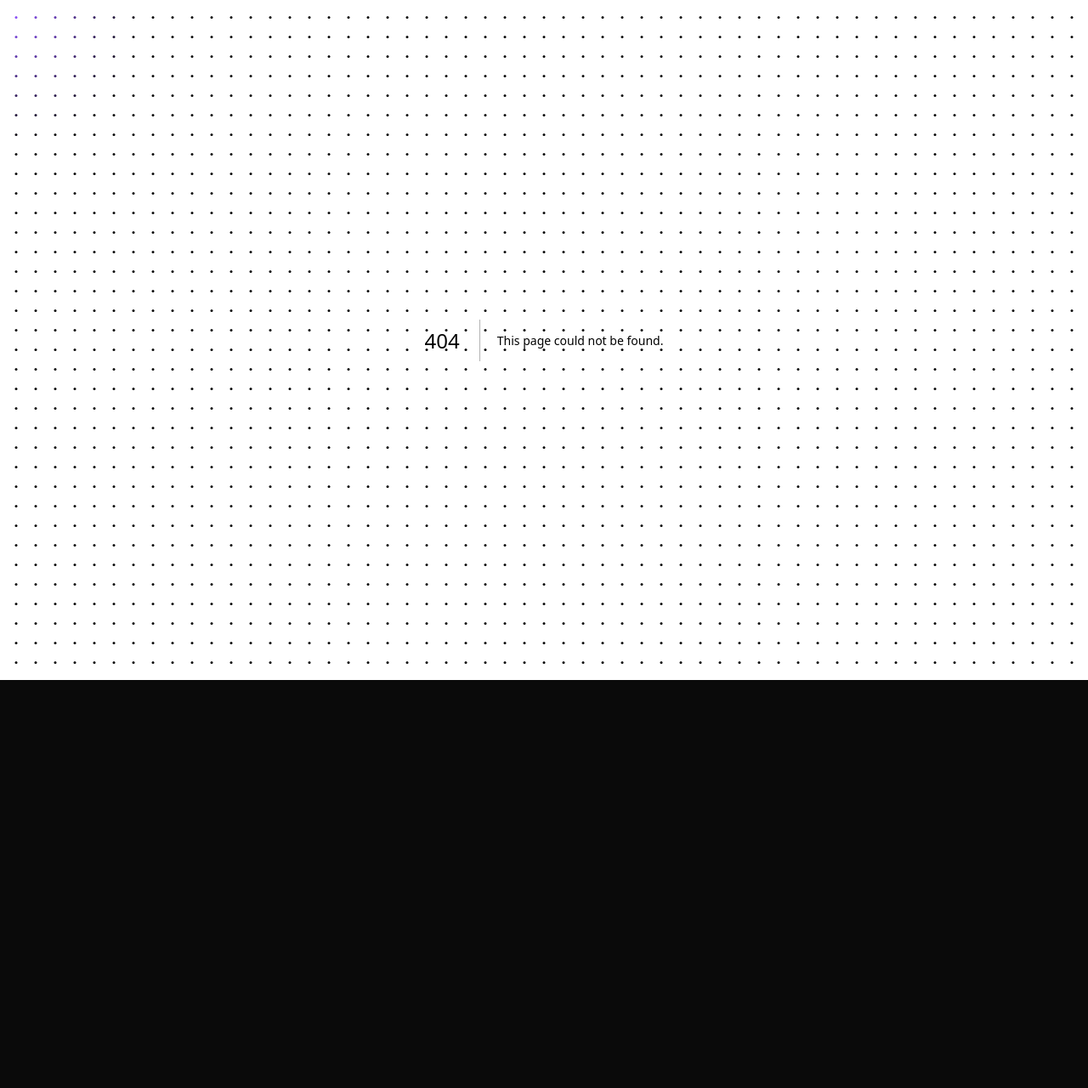
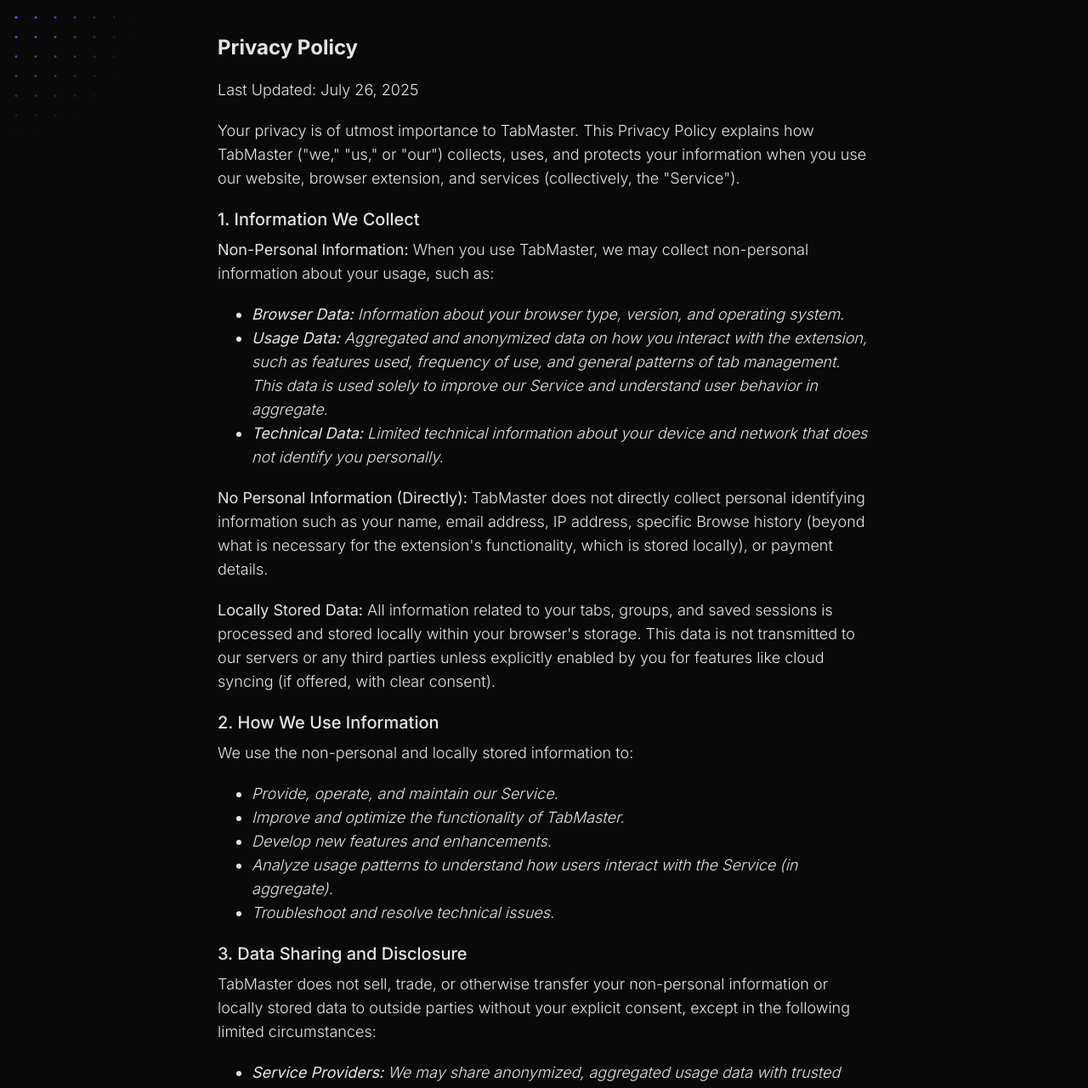
Before and after one commit to Ferdus615/TabMaster, a Next.js app: page /privacy in a window 1280 px wide. Before the commit this address had no page. Shown: the top 1280 px of the page at 85% size. Before the commit the page ends 800 px from the top, so only its background shows below. Built offline with nearby package versions, Linux system fonts and the light colour scheme.

Commit message:
privacy page done

```diff
--- /dev/null
+++ b/app/(footerPage)/privacy/page.jsx
@@ -0,0 +1,8 @@
+import PrivacyPage from "@/components/footerPages/PrivacyPage";
+import React from "react";
+
+function page() {
+  return <PrivacyPage />;
+}
+
+export default page;
--- a/app/terms/page.jsx
+++ b/app/(footerPage)/terms/page.jsx
@@ -2,11 +2,7 @@
 import Terms from "@/components/footerPages/TermsPage";
 
 function terms() {
-  return (
-    <div>
-      <Terms />
-    </div>
-  );
+  return <Terms />;
 }
 
 export default terms;
--- /dev/null
+++ b/components/footerPages/PrivacyPage.jsx
@@ -0,0 +1,141 @@
+import React from "react";
+
+function PrivacyPage() {
+  return (
+    <div className="max-w-3xl mx-auto my-10">
+      <h1>Privacy Policy</h1>
+      <p class="last-updated">Last Updated: July 26, 2025</p>
+
+      <p>
+        Your privacy is of utmost importance to TabMaster. This Privacy Policy
+        explains how TabMaster ("we," "us," or "our") collects, uses, and
+        protects your information when you use our website, browser extension,
+        and services (collectively, the "Service").
+      </p>
+
+      <h2>1. Information We Collect</h2>
+      <p>
+        <strong>Non-Personal Information:</strong> When you use TabMaster, we
+        may collect non-personal information about your usage, such as:
+      </p>
+      <ul>
+        <li>
+          <strong>Browser Data:</strong> Information about your browser type,
+          version, and operating system.
+        </li>
+        <li>
+          <strong>Usage Data:</strong> Aggregated and anonymized data on how you
+          interact with the extension, such as features used, frequency of use,
+          and general patterns of tab management. This data is used solely to
+          improve our Service and understand user behavior in aggregate.
+        </li>
+        <li>
+          <strong>Technical Data:</strong> Limited technical information about
+          your device and network that does not identify you personally.
+        </li>
+      </ul>
+      <p>
+        <strong>No Personal Information (Directly):</strong> TabMaster does not
+        directly collect personal identifying information such as your name,
+        email address, IP address, specific Browse history (beyond what is
+        necessary for the extension's functionality, which is stored locally),
+        or payment details.
+      </p>
+      <p>
+        <strong>Locally Stored Data:</strong> All information related to your
+        tabs, groups, and saved sessions is processed and stored locally within
+        your browser's storage. This data is not transmitted to our servers or
+        any third parties unless explicitly enabled by you for features like
+        cloud syncing (if offered, with clear consent).
+      </p>
+
+      <h2>2. How We Use Information</h2>
+      <p>We use the non-personal and locally stored information to:</p>
+      <ul>
+        <li>Provide, operate, and maintain our Service.</li>
+        <li>Improve and optimize the functionality of TabMaster.</li>
+        <li>Develop new features and enhancements.</li>
+        <li>
+          Analyze usage patterns to understand how users interact with the
+          Service (in aggregate).
+        </li>
+        <li>Troubleshoot and resolve technical issues.</li>
+      </ul>
+
+      <h2>3. Data Sharing and Disclosure</h2>
+      <p>
+        TabMaster does not sell, trade, or otherwise transfer your non-personal
+        information or locally stored data to outside parties without your
+        explicit consent, except in the following limited circumstances:
+      </p>
+      <ul>
+        <li>
+          <strong>Service Providers:</strong> We may share anonymized,
+          aggregated usage data with trusted third-party service providers who
+          assist us in operating our website, conducting our business, or
+          providing services to you, provided that these parties agree to keep
+          this information confidential and use it only for the purposes for
+          which we disclose it.
+        </li>
+        <li>
+          <strong>Legal Requirements:</strong> We may disclose your information
+          if required to do so by law or in response to valid requests by public
+          authorities (e.g., a court order or government agency request).
+        </li>
+        <li>
+          <strong>Protection of Rights:</strong> We may disclose information
+          when we believe it is appropriate to protect the rights, property, or
+          safety of TabMaster, our users, or others.
+        </li>
+      </ul>
+
+      <h2>4. Data Security</h2>
+      <p>
+        We implement reasonable security measures to protect your non-personal
+        and locally stored data from unauthorized access, alteration,
+        disclosure, or destruction. However, no method of transmission over the
+        Internet or method of electronic storage is 100% secure. While we strive
+        to use commercially acceptable means to protect your information, we
+        cannot guarantee its absolute security.
+      </p>
+
+      <h2>5. Third-Party Links</h2>
+      <p>
+        Our website or Service may contain links to third-party websites or
+        services that are not owned or controlled by TabMaster. We have no
+        control over, and assume no responsibility for, the content, privacy
+        policies, or practices of any third-party websites or services. We
+        strongly advise you to review the Privacy Policy of every site you
+        visit.
+      </p>
+
+      <h2>6. Children's Privacy</h2>
+      <p>
+        TabMaster is not intended for use by children under the age of 13. We do
+        not knowingly collect personally identifiable information from children
+        under 13. If you are a parent or guardian and you are aware that your
+        child has provided us with personal information, please contact us. If
+        we become aware that we have collected personal information from a child
+        under 13 without verification of parental consent, we will take steps to
+        remove that information from our servers.
+      </p>
+
+      <h2>7. Changes to This Privacy Policy</h2>
+      <p>
+        We may update our Privacy Policy from time to time. We will notify you
+        of any changes by posting the new Privacy Policy on this page and
+        updating the "Last Updated" date at the top. You are advised to review
+        this Privacy Policy periodically for any changes. Changes to this
+        Privacy Policy are effective when they are posted on this page.
+      </p>
+
+      <h2>8. Contact Us</h2>
+      <p>
+        If you have any questions or concerns about this Privacy Policy, please
+        contact us at: feriqra007@gmail.com
+      </p>
+    </div>
+  );
+}
+
+export default PrivacyPage;
--- a/components/landing_page/Footer.jsx
+++ b/components/landing_page/Footer.jsx
@@ -25,7 +25,7 @@
               <Link href="#" className="link-text">
                 About Us
               </Link>
-              <Link href="#" className="link-text">
+              <Link href="/contact" className="link-text">
                 Contact
               </Link>
               <Link href="#" className="link-text">
@@ -41,7 +41,7 @@
               </Link>
             </div>
             <div className="flex flex-col gap-3 font-extralight">
-              <Link href="#" className="link-text">
+              <Link href="/privacy" className="link-text">
                 Privacy Policy
               </Link>
               <Link href="/terms" className="link-text">
```
